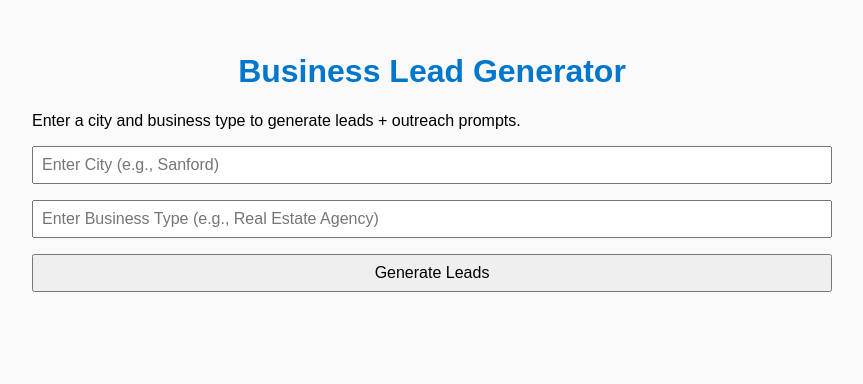
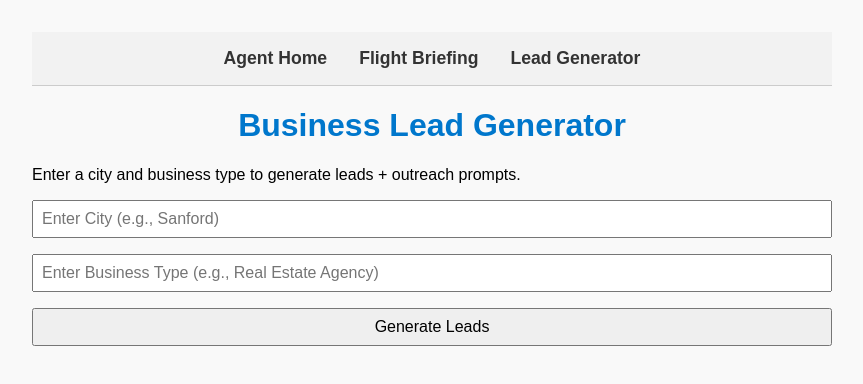
Before and after one commit to BobbyB-SLC/Flight-Briefing, a website: page public/agents/leads.html in a window 1280 px wide. Shown: the whole page, without its empty margins (208-1071 px from the left). Drawn offline with Linux system fonts and the light colour scheme.

Commit message:
Update styling and links in index.html

```diff
--- a/public/agents/leads.html
+++ b/public/agents/leads.html
@@ -37,9 +37,47 @@
       font-style: italic;
       margin-top: 0.5rem;
     }
+
+    .quick-nav {
+  display: flex;
+  justify-content: center;
+  gap: 2rem;
+  padding: 1rem;
+  background: #f2f2f2;
+  border-bottom: 1px solid #ccc;
+  font-size: 1.1rem;
+  flex-wrap: wrap;
+}
+
+.quick-nav a {
+  text-decoration: none;
+  color: #333;
+  font-weight: bold;
+  transition: color 0.2s ease;
+}
+
+.quick-nav a:hover {
+  color: #c40000; /* Sky Lens red */
+}
+
+@media (max-width: 600px) {
+  .quick-nav {
+    flex-direction: column;
+    align-items: center;
+    gap: 1rem;
+    font-size: 1rem;
+  }
+}
+
   </style>
 </head>
 <body>
+
+  <div class="quick-nav">
+  <a href="https://flight-briefing-l558.onrender.com/agents/index.html">Agent Home</a>
+  <a href="https://skylenscarolina.com/agent/briefing.html">Flight Briefing</a>
+  <a href="https://flight-briefing-l558.onrender.com/agents/leads.html">Lead Generator</a>
+</div>
 
   <h1>Business Lead Generator</h1>
   <p>Enter a city and business type to generate leads + outreach prompts.</p>
```
